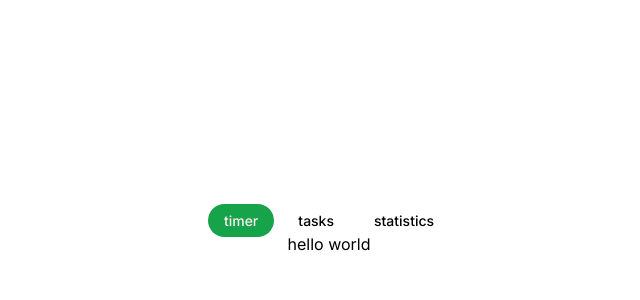
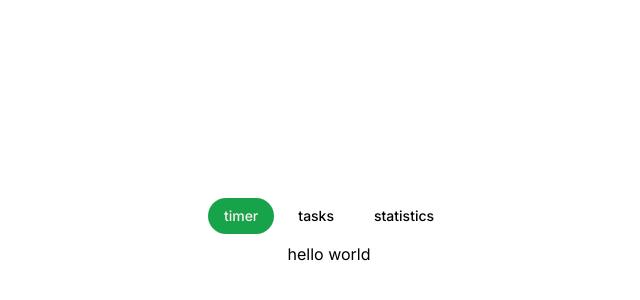
Before and after one commit to sinskiy/strou, a Next.js app: page / in a window 1280 px wide. Shown: the part 168-468 px from the top of the page, without its empty margins (311-951 px from the left). Built offline with nearby package versions, Linux system fonts and the light colour scheme.

Commit message:
improve nav hover animation

```diff
--- a/app/layout.tsx
+++ b/app/layout.tsx
@@ -21,7 +21,7 @@ export default function RootLayout({
     <html lang="en" className="size-full">
       <body
         className={twMerge(
-          "size-full flex flex-col justify-center items-center",
+          "size-full flex flex-col justify-center items-center gap-2",
           inter.className,
         )}
       >
--- a/components/Header.tsx
+++ b/components/Header.tsx
@@ -9,12 +9,11 @@ export default function Header() {
   const pathname = usePathname();
   const navLinksList = links.map((link, i) => {
     const NavLinkURL = `/${i === 0 ? "" : link}`;
-    const isActive = pathname === NavLinkURL;
     return (
-      <NavLink key={link} href={NavLinkURL} active={isActive}>
+      <NavLink key={link} href={NavLinkURL} active={pathname === NavLinkURL}>
         {link}
       </NavLink>
     );
   });
-  return <header className="space-x-2">{navLinksList}</header>;
+  return <header className="flex gap-2">{navLinksList}</header>;
 }
--- a/components/NavLink.tsx
+++ b/components/NavLink.tsx
@@ -14,7 +14,7 @@ export default function NavLink({
   return (
     <Link
       className={twMerge(
-        "font-medium text-sm px-4 py-2 rounded-full transition-colors",
+        "font-medium text-sm px-4 py-2 rounded-full transition-colorsAndTransform active:scale-95",
         active
           ? "bg-primary text-primary-foreground hover:bg-primary/90"
           : "hover:bg-white/10",
--- a/tailwind.config.ts
+++ b/tailwind.config.ts
@@ -44,9 +44,13 @@ const config: Config = {
         },
       },
       borderRadius: {
-        lg: `var(--radius)`,
-        md: `calc(var(--radius) - 2px)`,
+        lg: "var(--radius)",
+        md: "calc(var(--radius) - 2px)",
         sm: "calc(var(--radius) - 4px)",
+      },
+      transitionProperty: {
+        colorsAndTransform:
+          "color,background-color,border-color,text-decoration-color,fill,stroke,transform",
       },
     },
   },
```
